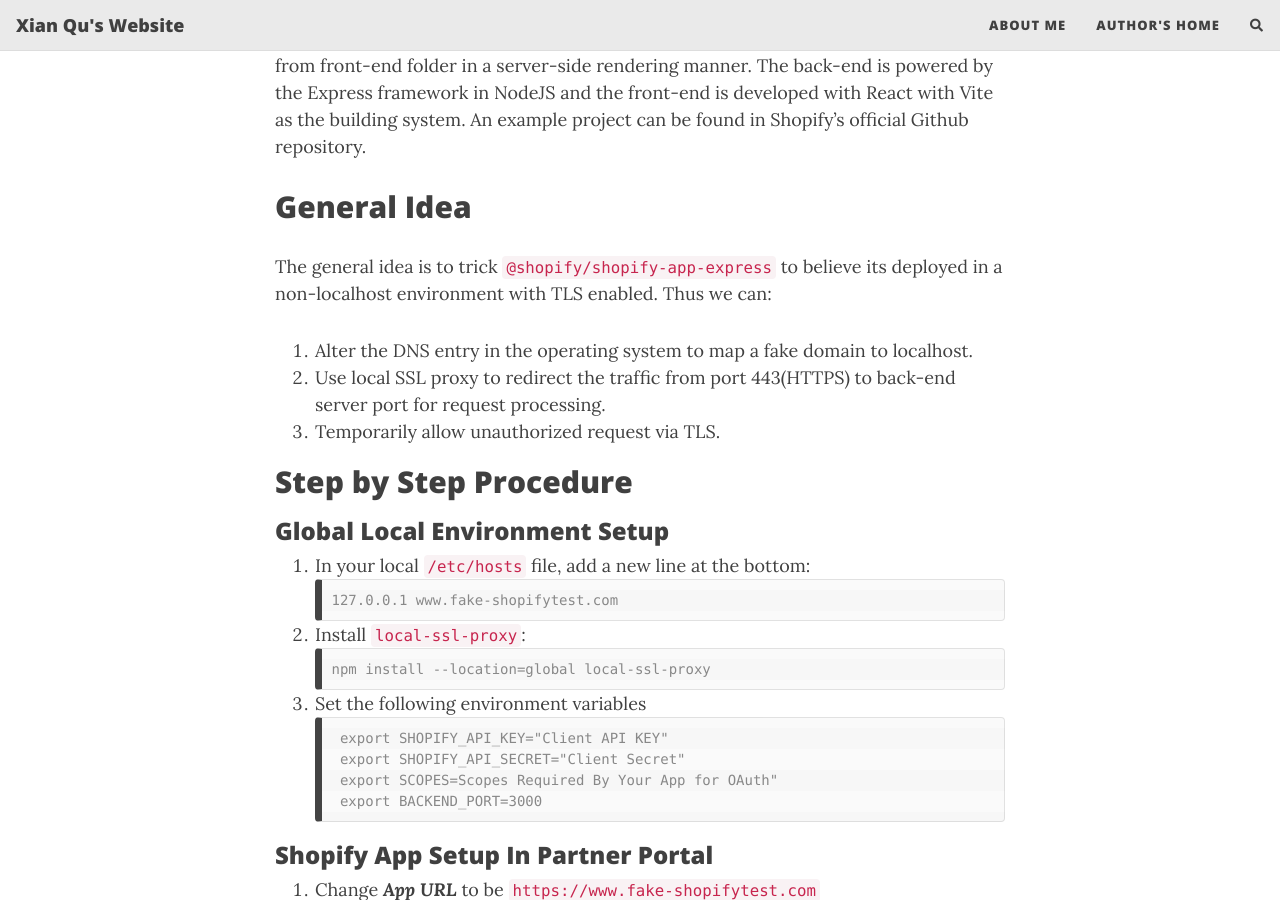
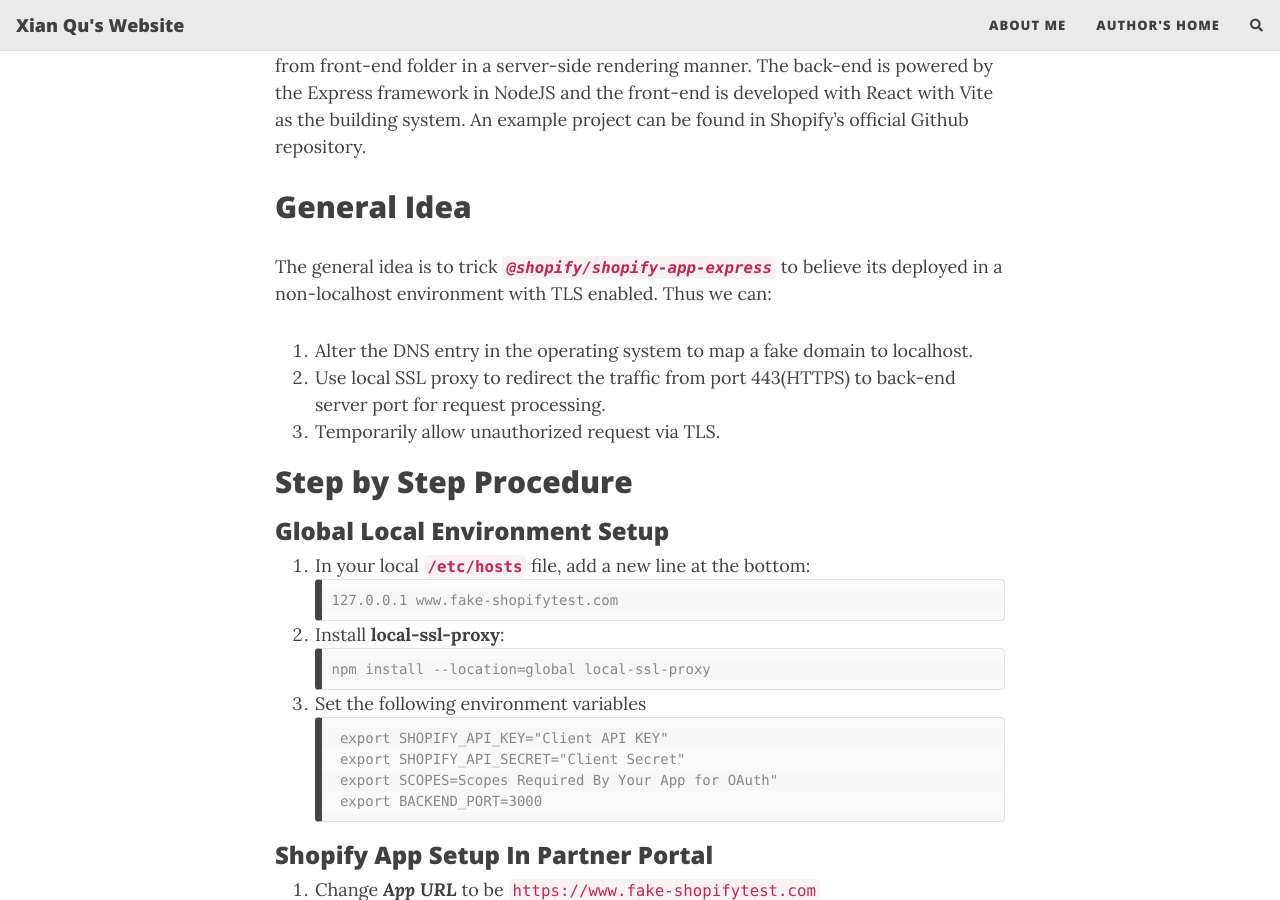
Before and after one commit to xianqugithub/xianqugithub.github.io, a Jekyll site: the page built from _posts/2023-10-09-shopify-localhost-markdown.md, in a window 1280 px wide and 900 px high, scrolled down 799 px. Built offline with Jekyll 4.4.1, drawn with Linux system fonts in a browser that asks for light colours; nearby versions of some CDN libraries; comment, search, counter and statistics services are not loaded.

Commit message:
some more formatting.

````diff
--- a/_posts/2023-10-09-shopify-localhost-markdown.md
+++ b/_posts/2023-10-09-shopify-localhost-markdown.md
@@ -13,7 +13,7 @@ While Shopify has provided a comprehensive framework that allows developers quic
 The following steps are largely based on the assumption that the project is generated using Shopify CLI where a full-stack project is contained in a mono-repo that includes both the front and back ends where the back-end synchronously reads a static file from front-end folder in a server-side rendering manner. The back-end is powered by the Express framework in NodeJS and the front-end is developed with React with Vite as the building system. An example project can be found in Shopify’s official Github repository.
 
 ## General Idea
-The general idea is to trick `@shopify/shopify-app-express` to believe its deployed in a non-localhost environment with TLS enabled. Thus we can:
+The general idea is to trick ***`@shopify/shopify-app-express`*** to believe its deployed in a non-localhost environment with TLS enabled. Thus we can:
 1. Alter the DNS entry in the operating system to map a fake domain to localhost.
 2. Use local SSL proxy to redirect the traffic from port 443(HTTPS) to back-end server port for request processing.
 3. Temporarily allow unauthorized request via TLS.
@@ -22,12 +22,12 @@ The general idea is to trick `@shopify/shopify-app-express` to believe its deplo
 
 ### Global Local Environment Setup
 
-1. In your local `/etc/hosts` file, add a new line at the bottom:
+1. In your local **`/etc/hosts`** file, add a new line at the bottom:
    ```console
    127.0.0.1 www.fake-shopifytest.com
    ```
 
-2. Install `local-ssl-proxy`:
+2. Install **local-ssl-proxy**:
    ```console
    npm install --location=global local-ssl-proxy
    ```
@@ -73,12 +73,12 @@ if (host === "localhost") {
 
 #### Change Hot Module Reloading Configurations
 
-1. Include **http://localhost:3000** in `dev_embed.js`:
+1. Include **http://localhost:3000** in **`dev_embed.js`**:
     ```javascript
     import RefreshRuntime from "http://localhost:3000/@react-refresh";
     ```
 
-2. Change `src` entry in `index.html` as follows:
+2. Change `src` entry in **`index.html`** as follows:
     ```
     <!--Note that for production build(e.g. vite build) this needs be changed back so that the path can be resolved properly.-->
     <script type="module" src="http://localhost:3000/src/index.jsx"></script>
````
